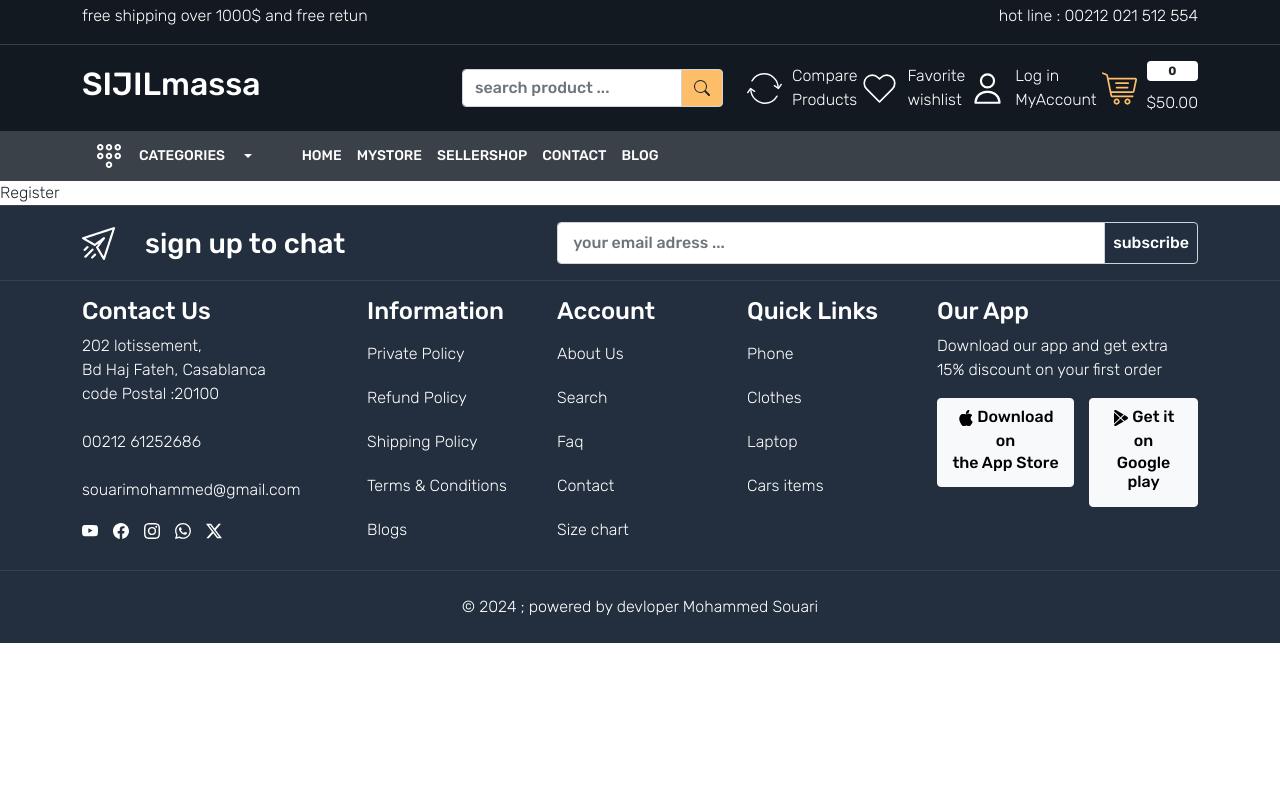
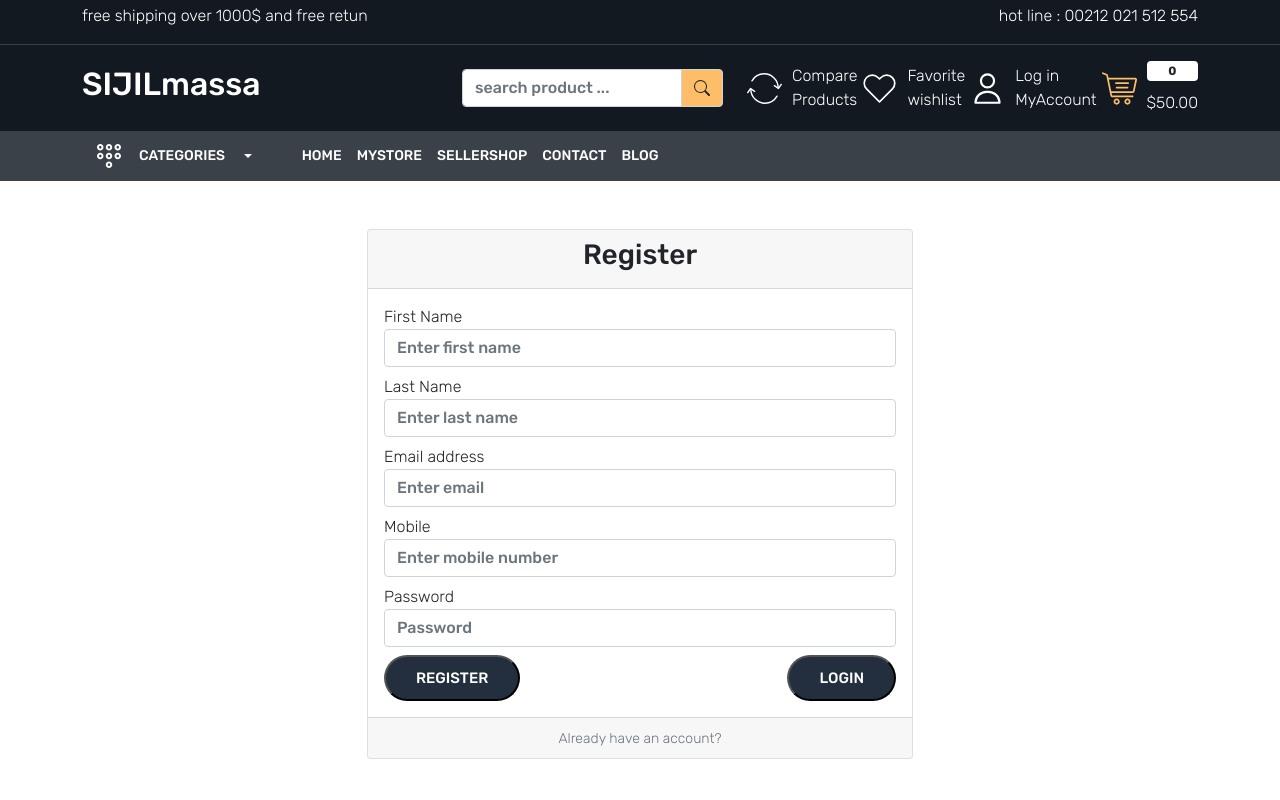
Before and after one commit to lnabmi10/ecommerce-fe, a React (Create React App) app: page /register in a window 1280 px wide. Shown: the top 800 px of the page. Built offline with nearby package versions, Linux system fonts and the light colour scheme.

Commit message:
register

```diff
--- a/src/components/Header/Header.js
+++ b/src/components/Header/Header.js
@@ -35,7 +35,7 @@ const Header = () => {
       <div className='container'>
         <div className='row align-items-center'>
           <div className='col-4'>
-            <h2> <Link className='sijilmassa text-white'> SIJILmassa</Link></h2>
+            <h2> <Link to='/' className='sijilmassa text-white'> SIJILmassa</Link></h2>
           </div>
           <div className='col-3'>
             <div className="input-group ">
--- a/src/components/Login/Login.js
+++ b/src/components/Login/Login.js
@@ -31,6 +31,7 @@ const loginfct = async ()=>{
     if (response.ok) {
       // Handle successful login (e.g., save token, redirect)
       console.log('Login successful:', data);
+      localStorage.setItem('token', data.token);
     } else {
       // Handle error
       setError(data.message || 'Login failed');
--- a/src/components/Register/Register.js
+++ b/src/components/Register/Register.js
@@ -1,9 +1,139 @@
-import React from 'react'
+import React, { useState } from 'react';
+import Button from '../Button/Button';
+import { Link } from 'react-router-dom';
+import style from '../Button/Button.module.css';
 
 function Register() {
+  const [firstname, setFirstname] = useState('');
+  const [lastname, setLastname] = useState('');
+  const [email, setEmail] = useState('');
+  const [mobile, setMobile] = useState('');
+  const [password, setPassword] = useState('');
+  const [error, setError] = useState(null);
+  const [loading, setLoading] = useState(false);
+
+  const handleSubmit = async (event) => {
+    event.preventDefault();
+    setLoading(true);
+    setError(null);
+
+    const response = await fetch('http://localhost:3001/api/user/register', {
+      method: 'POST',
+      headers: {
+        'Content-Type': 'application/json',
+      },
+      body: JSON.stringify({ firstname, lastname, email, mobile, password }),
+    });
+
+    const data = await response.json();
+
+    if (response.ok) {
+      // Handle successful registration (e.g., redirect to login)
+      console.log('Registration successful:', data);
+    } else {
+      // Handle error
+      setError(data.message || 'Registration failed');
+    }
+
+    setLoading(false);
+  };
+
   return (
-    <div>Register</div>
-  )
+    <div className="container mt-5 mb-5">
+      <div className="row justify-content-center">
+        <div className="col-md-6">
+          <div className="card">
+            <div className="card-header text-center">
+              <h3>Register</h3>
+            </div>
+            <div className="card-body">
+              {error && <div className="alert alert-danger">{error}</div>}
+              <form onSubmit={handleSubmit}>
+                <div className="form-group mb-2">
+                  <label htmlFor="firstname">First Name</label>
+                  <input
+                    type="text"
+                    className="form-control"
+                    id="firstname"
+                    value={firstname}
+                    onChange={(e) => setFirstname(e.target.value)}
+                    placeholder="Enter first name"
+                    required
+                  />
+                </div>
+                <div className="form-group mb-2">
+                  <label htmlFor="lastname">Last Name</label>
+                  <input
+                    type="text"
+                    className="form-control"
+                    id="lastname"
+                    value={lastname}
+                    onChange={(e) => setLastname(e.target.value)}
+                    placeholder="Enter last name"
+                    required
+                  />
+                </div>
+                <div className="form-group mb-2">
+                  <label htmlFor="email">Email address</label>
+                  <input
+                    type="email"
+                    className="form-control"
+                    id="email"
+                    value={email}
+                    onChange={(e) => setEmail(e.target.value)}
+                    placeholder="Enter email"
+                    required
+                  />
+                </div>
+                <div className="form-group mb-2">
+                  <label htmlFor="mobile">Mobile</label>
+                  <input
+                    type="tel"
+                    className="form-control"
+                    id="mobile"
+                    value={mobile}
+                    onChange={(e) => setMobile(e.target.value)}
+                    placeholder="Enter mobile number"
+                    required
+                  />
+                </div>
+                <div className="form-group mb-2">
+                  <label htmlFor="password">Password</label>
+                  <input
+                    type="password"
+                    className="form-control"
+                    id="password"
+                    value={password}
+                    onChange={(e) => setPassword(e.target.value)}
+                    placeholder="Password"
+                    required
+                  />
+                </div>
+                <div className='d-flex justify-content-between'>
+                  <button
+                    type="submit"
+                    className={style.buttonStyle}
+                    disabled={loading}
+                  >
+                    {loading ? 'Registering...' : 'Register'}
+                  </button>
+                  <button
+                    type="button"
+                    className={style.buttonStyle}
+                  >
+                    <Link className='text-white' to='/login'>Login</Link>
+                  </button>
+                </div>
+              </form>
+            </div>
+            <div className="card-footer text-center">
+              <small className="text-muted">Already have an account?</small>
+            </div>
+          </div>
+        </div>
+      </div>
+    </div>
+  );
 }
 
-export default Register
+export default Register;
```
Also changed, not shown: src/images/images/commande de PV00024022.png (added).
